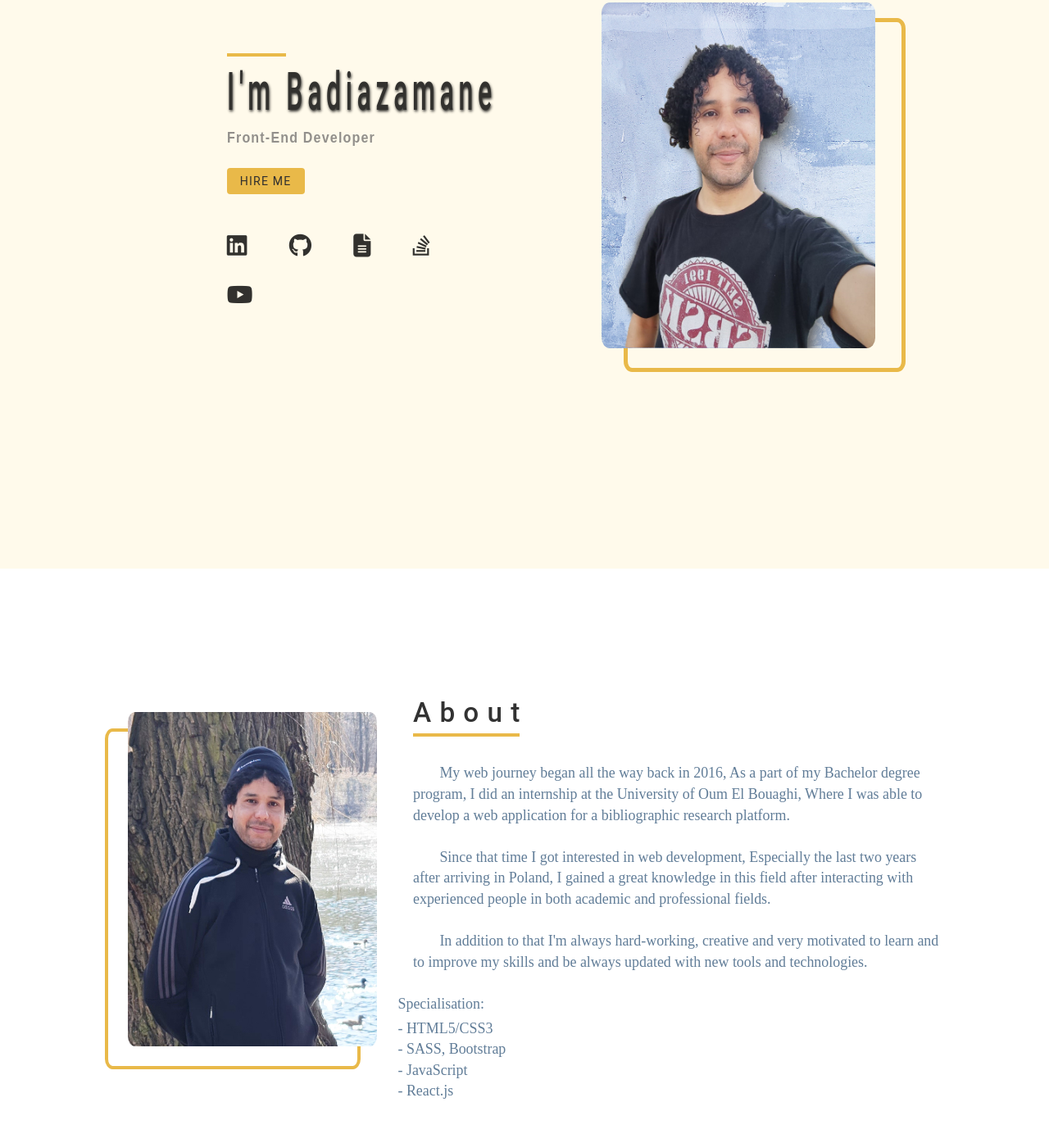
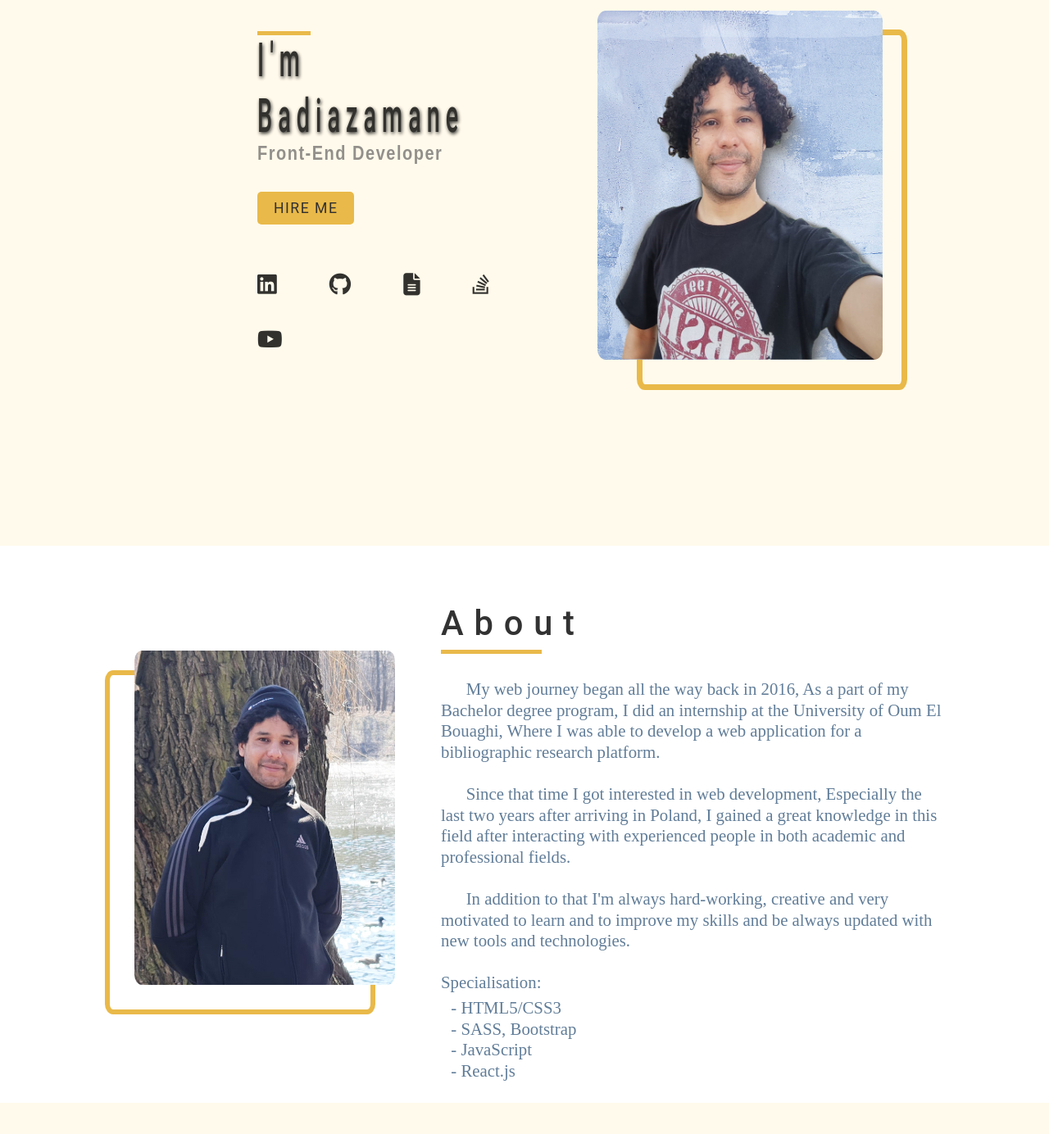
Before and after one commit to badiazamane/Portfolio, a website: page index.html in a window 1280 px wide. Shown: the part 154-1538 px from the top of the page at 82% size. After the commit the page ends 1500 px from the top, so only its background shows below. Drawn offline with Linux system fonts and the light colour scheme.

Commit message:
fixing firefox problems

```diff
--- a/definition/_definition.scss
+++ b/definition/_definition.scss
@@ -3,7 +3,7 @@ $font-family-headers-four: Arial, Helvetica, sans-serif;
 $paragraph-color: hsl(210, 22%, 49%);
 %h1-style {
   font-family: $font-family-headers;
-  font-size: 2.5rem;
+  font-size: 1.8rem;
   font-weight: 550;
   letter-spacing: 7px;
   text-transform: capitalize;
--- a/portfolio-pages/_second-page.scss
+++ b/portfolio-pages/_second-page.scss
@@ -1,8 +1,8 @@
 @use "../definition/definition";
 .second-page {
   background-color: #ffffff;
-  height: 120vh;
-  padding-top: 195px;
+  height: 85vh;
+  padding-top: 70px;
   .img-about {
     width: 80%;
     margin: auto;
@@ -13,8 +13,8 @@
     .border-about-image {
       position: relative;
       border: 6px solid #e9b949;
-      width: 390px;
-      height: 520px;
+      width: 330px;
+      height: 420px;
       border-radius: 3%;
       img {
         position: absolute;
@@ -38,18 +38,20 @@
       hr {
         @extend %hr;
         margin-left: 0;
-        margin-bottom: 40px;
+        margin-bottom: 30px;
       }
       .para {
         text-indent: 5%;
         color: definition.$paragraph-color;
-        line-height: 2rem;
-        font-size: 1.4rem;
+        line-height: 1.6rem;
+        font-size: 1.3rem;
+        font-weight: 500;
         .specialisation {
           margin-bottom: 5px;
+          text-indent: 0 !important;
         }
         div {
-          margin-left: -67px;
+          text-indent: 2% !important;
         }
       }
     }
--- a/style.scss
+++ b/style.scss
@@ -4,9 +4,6 @@ $font-family-headers: roboto, arial, helvetica;
 $font-family-headers-four: Arial, Helvetica, sans-serif;
 
 body {
-  -moz-transform: scale(1, 0.8);
-  zoom: 0.9; /* Other non-webkit browsers */
-  zoom: 80%;
   background-color: #fffaeb;
   header {
     padding: 20px 0px;
@@ -19,7 +16,7 @@ body {
     nav {
       display: flex;
       justify-content: space-between;
-      height: 120px;
+      height: 100px;
       padding: 10px 20px;
       width: 80%;
       margin: auto;
@@ -69,14 +66,13 @@ body {
   }
   main {
     .first-page {
-      height: 115vh;
+      height: 85vh;
       width: 80%;
       margin: auto;
       position: relative;
       z-index: 0;
       .image-articles {
         margin-top: 140px;
-        height: 650px;
         display: grid;
         gap: 1.5em;
         grid-template-columns: repeat(2, 1fr);
@@ -132,7 +128,7 @@ body {
             }
             i {
               opacity: 0.8;
-              font-size: 2.2em;
+              font-size: 1.7em;
               padding: 20px 30px;
             }
             i:hover {
@@ -146,16 +142,16 @@ body {
           margin-left: 80px;
           margin-top: 50px;
           border: 7px solid #e9b949;
-          width: 430px;
-          height: 540px;
+          width: 330px;
+          height: 440px;
           border-radius: 3%;
           position: relative;
           .my-img {
             border-radius: 3%;
-            left: -40px;
+            left: -55px;
             top: -30px;
             position: absolute;
-            width: 100%;
+            width: 110%;
             height: 100%;
           }
         }
```
Also changed, not shown: style.css, 1 other file.
